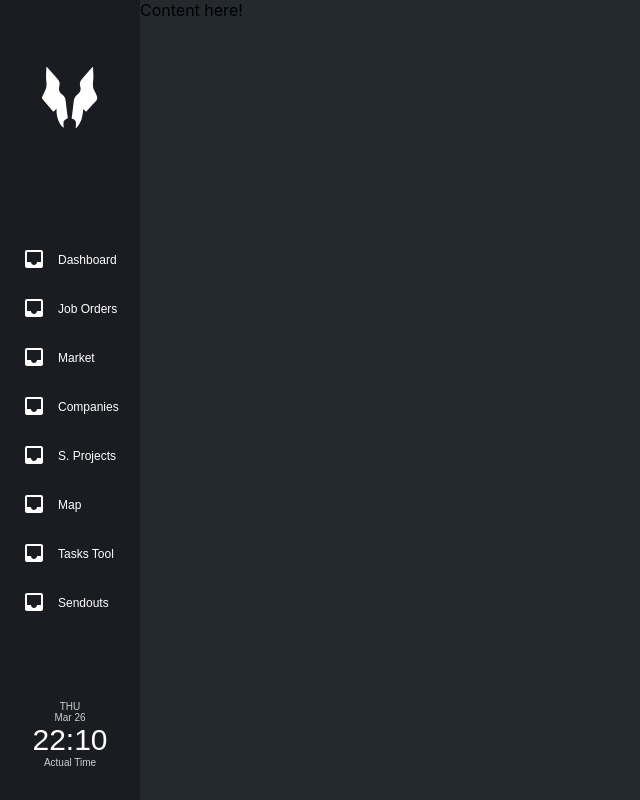
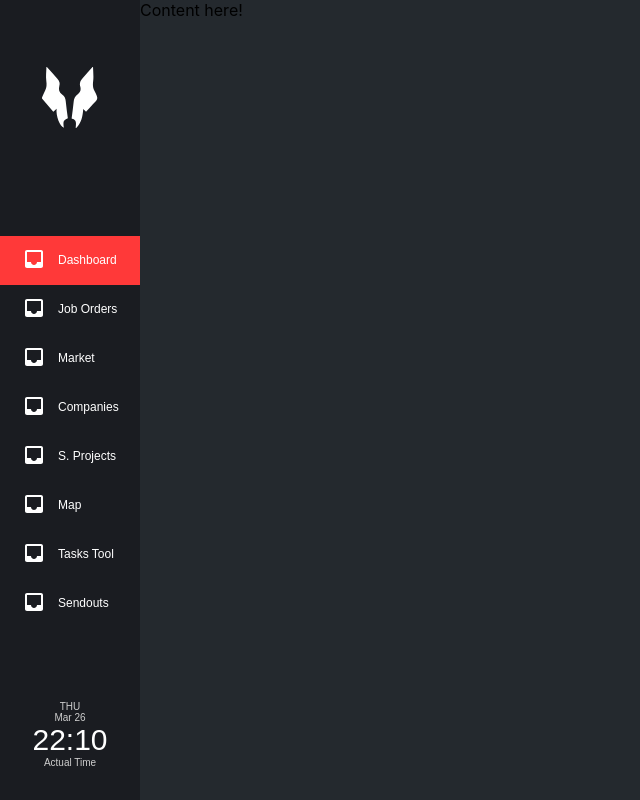
Before and after one commit to Ciip1996/gpac_demo, a React (Create React App) app in the folder dashboard/: page / in a window 1280 px wide. Shown: the whole page, without its empty margins (0-640 px from the left). Built offline with nearby package versions, Linux system fonts and the light colour scheme.

Commit message:
Time atom component and sidebar navigation style

```diff
--- a/dashboard/src/components/common/Sidebar/index.jsx
+++ b/dashboard/src/components/common/Sidebar/index.jsx
@@ -2,26 +2,11 @@
 import React from 'react';
 import { styles } from './styles';
 import SimpleList from '../atoms/SimpleList';
+import TimeComponent from '../atoms/Time';
 
 type SidebarProps = {
   children?: Component
 };
-
-const weekday = ['SUN', 'MON', 'TUE', 'WED', 'THU', 'FRI', 'SAT'];
-const monthNames = [
-  'Jan',
-  'Feb',
-  'Mar',
-  'Apr',
-  'May',
-  'Jun',
-  'Jul',
-  'Aug',
-  'Sep',
-  'Oct',
-  'Nov',
-  'Dec'
-];
 
 const Sidebar = (props: SidebarProps) => {
   const { children, pages } = props;
@@ -31,14 +16,7 @@ const Sidebar = (props: SidebarProps) => {
     <div style={styles.sideBarWrapper}>
       <div style={styles.logoWrapper}>{children}</div>
       <SimpleList items={pages} />
-      <div style={styles.dateTimeWrapper}>
-        <div>
-          <p style={styles.date}>{weekday[date.getDay()]}</p>
-          <p style={styles.date}>{`${monthNames[date.getMonth()]} ${date.getDate().toString()}`}</p>
-        </div>
-        <div style={styles.timeWrapper}>{`${date.getHours()}:${date.getMinutes()}`}</div>
-        <p style={styles.date}>Actual Time</p>
-      </div>
+      <TimeComponent date={date} />
     </div>
   );
 };
--- a/dashboard/src/components/common/atoms/SimpleList/index.jsx
+++ b/dashboard/src/components/common/atoms/SimpleList/index.jsx
@@ -1,5 +1,5 @@
 // @flow
-import React from 'react';
+import React, { useState } from 'react';
 import List from '@material-ui/core/List';
 import ListItem from '@material-ui/core/ListItem';
 import ListItemIcon from '@material-ui/core/ListItemIcon';
@@ -13,13 +13,20 @@ type SimpleListProps = {
 
 const SimpleList = (props: SimpleListProps) => {
   const { items } = props;
+  const [selectedItem, setSelectedItem] = useState(0);
 
   const classes = useStyles();
   return (
     <div className={classes.root}>
       <List component="nav" aria-label="main mailbox folders">
-        {items.map(each => (
-          <ListItem style={styles.button} button>
+        {items.map((each, i) => (
+          <ListItem
+            style={i === selectedItem ? styles.buttonSelected : styles.button}
+            button
+            onClick={() => {
+              setSelectedItem(i);
+            }}
+          >
             <div style={styles.iconWrapper}>
               <ListItemIcon>
                 <InboxIcon style={styles.icon} />
--- a/dashboard/src/components/common/atoms/SimpleList/styles.js
+++ b/dashboard/src/components/common/atoms/SimpleList/styles.js
@@ -7,6 +7,12 @@ export const styles = {
     height: 49,
     padding: 0
   },
+  buttonSelected: {
+    width: 140,
+    height: 49,
+    padding: 0,
+    backgroundColor: colors.accent
+  },
   iconWrapper: {
     marginLeft: 22
   },
@@ -15,6 +21,10 @@ export const styles = {
   },
   label: {
     marginLeft: -20
+  },
+  selected: {
+    marginLeft: -20,
+    backgroundColor: colors.accent
   }
 };
 
--- /dev/null
+++ b/dashboard/src/components/common/atoms/Time/index.jsx
@@ -0,0 +1,38 @@
+// @flow
+import React from 'react';
+import { styles } from './styles';
+
+type TimeComponentProps = {
+  date: Date
+};
+
+const weekday = ['SUN', 'MON', 'TUE', 'WED', 'THU', 'FRI', 'SAT'];
+const monthNames = [
+  'Jan',
+  'Feb',
+  'Mar',
+  'Apr',
+  'May',
+  'Jun',
+  'Jul',
+  'Aug',
+  'Sep',
+  'Oct',
+  'Nov',
+  'Dec'
+];
+
+const TimeComponent = (props: TimeComponentProps) => {
+  const { date } = props;
+  return (
+    <div style={styles.dateTimeWrapper}>
+      <div>
+        <p style={styles.date}>{weekday[date.getDay()]}</p>
+        <p style={styles.date}>{`${monthNames[date.getMonth()]} ${date.getDate().toString()}`}</p>
+      </div>
+      <div style={styles.timeWrapper}>{`${date.getHours()}:${date.getMinutes()}`}</div>
+      <p style={styles.date}>Actual Time</p>
+    </div>
+  );
+};
+export default TimeComponent;
--- /dev/null
+++ b/dashboard/src/components/common/atoms/Time/styles.js
@@ -0,0 +1,22 @@
+import { colors } from '../../../../res';
+
+export const styles = {
+  dateTimeWrapper: {
+    flexDirection: 'column',
+    backgroundColor: colors.transparent,
+    textAlign: 'center',
+    justifyContent: 'center',
+    alignItems: 'center'
+  },
+  timeWrapper: {
+    fontFamily: 'Montserrat-bold, sans-serif',
+    fontSize: 30,
+    margin: 0
+  },
+  date: {
+    fontFamily: 'Montserrat-light, sans-serif',
+    fontSize: 10,
+    color: colors.lightGrey,
+    margin: 0
+  }
+};
```
